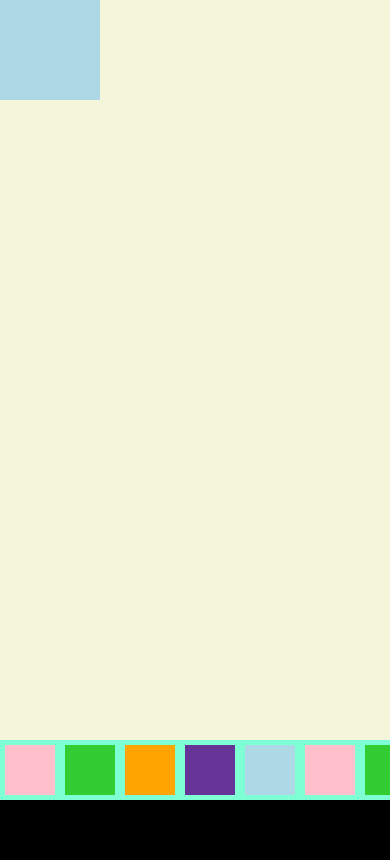
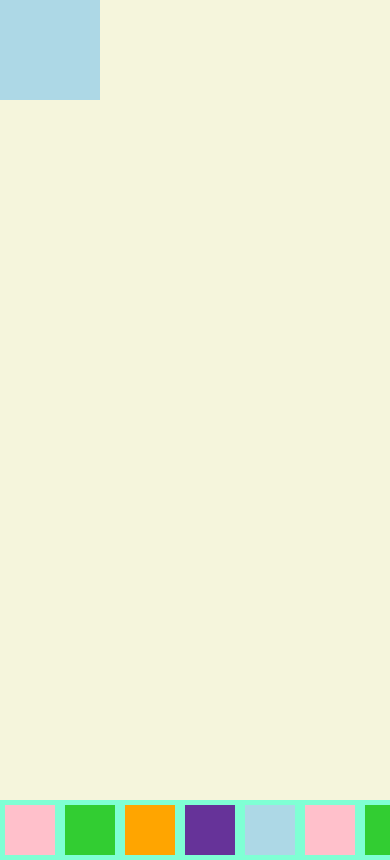
Before and after one commit to bronzehedwick/pcg, a plain HTML site: page index.html in a window 390 px wide. Shown: the top 860 px of the page. Drawn offline with Linux system fonts and the light colour scheme.

Commit message:
Experimenting with grid as a layout
It kind of works, but the edge cases and especially mobile, it's not
great.

```diff
--- a/index.html
+++ b/index.html
@@ -8,7 +8,7 @@
 </head>
 <body>
   <main id="content">
-    <div class="stage-wrapper">
+    <div class="wrapper">
       <div class="stage">
         <!-- Demo data -->
         <div class="box box-1"></div>
@@ -17,7 +17,6 @@
         <div class="box box-4"></div>
         <div class="box box-5"></div>
         <!-- End demo data -->
-      </div>
       </div>
       <div class="inventory">
         <!-- Demo data -->
@@ -53,6 +52,7 @@
         <div class="box box-5"></div>
         <!-- End demo data -->
       </div>
+    </div>
   </main>
 </body>
 </html>
--- a/styles.css
+++ b/styles.css
@@ -50,7 +50,7 @@ table {
 
 :root {
   --stage-width: 1200px;
-  --stage-height: 800px;
+  --stage-height: calc(800px - var(--inventory-item-height));
   --inventory-item-height: 50px;
   --inventory-height: calc(var(--inventory-item-height) + 1em);
 }
@@ -67,37 +67,36 @@ body {
   background-color: #000;
 }
 
-::-webkit-scrollbar {
-  display: none;
+#content {
+  width: max-content;
+  margin: auto;
 }
 
-.stage-wrapper {
-  width: var(--stage-width);
-  height: calc(var(--stage-height) - var(--inventory-height));
-  margin: 0 auto;
-  overflow: auto;
-  scrollbar-width: none;
+.wrapper {
+  display: grid;
+  grid-template-areas: "stage" "utility";
+  grid-template-columns: minmax(320px, 1200px);
+  grid-template-rows: 800px;
 }
 
 .stage {
+  grid-area: stage;
   position: relative;
+  overflow: auto;
   background-color: beige;
-  overflow: hidden;
-  width: 1600px;
-  height: 800px;
 }
 
 .inventory {
+  grid-area: utility;
   padding-left: 0.5em;
   padding-right: 0.5em;
   height: var(--inventory-height);
-  width: 1200px;
+  width: var(--stage-width);
   margin: 0 auto;
   display: flex;
   flex-flow: row nowrap;
   align-items: center;
   overflow: auto;
-  scrollbar-width: none;
 }
 
 .inventory > * {
```
Lines whose indentation alone changed are shown as unchanged.
